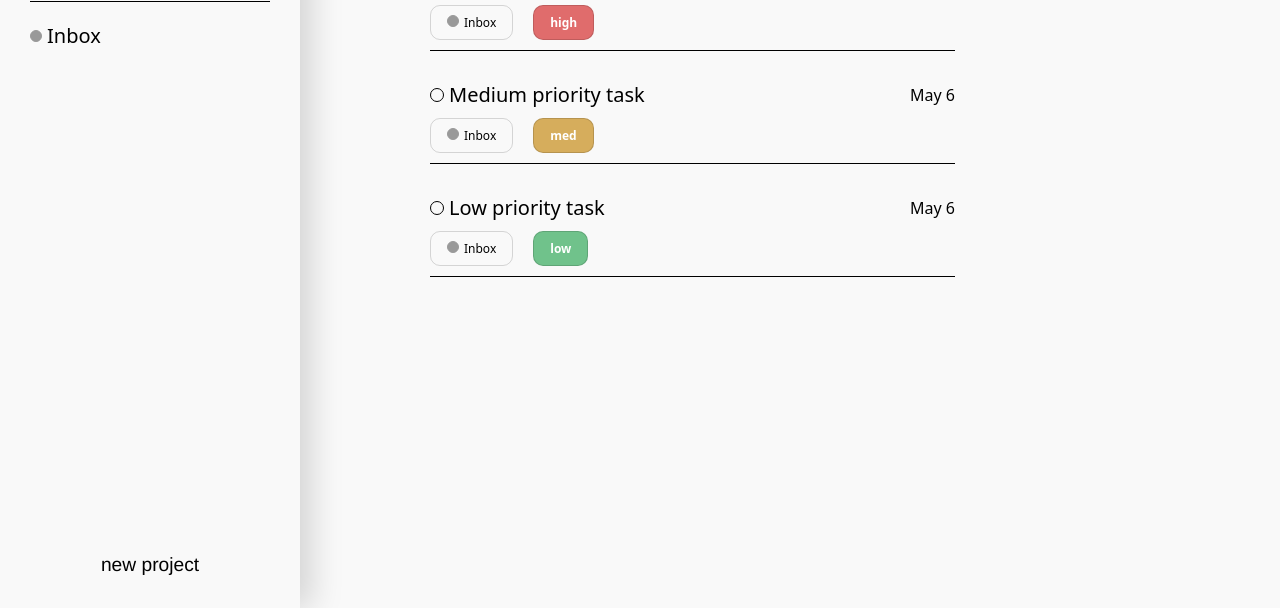
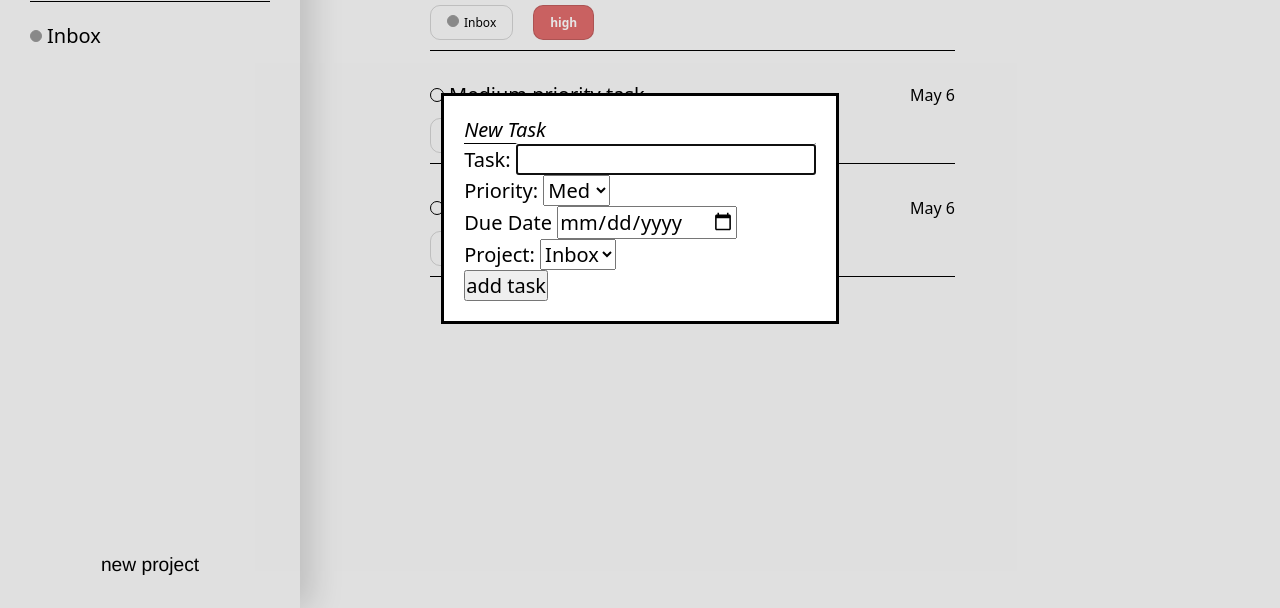
Before and after one commit to dantoms/top-todolist, a website built with webpack: page src/template.html in a window 1280 px wide. Both pictures are taken after a click on the button "+ new todo". Shown: the part 192-800 px from the top of the page. Built offline with nearby package versions, Linux system fonts and the light colour scheme.

Commit message:
Show modal to add new task on button click

```diff
--- a/src/display.js
+++ b/src/display.js
@@ -7,6 +7,8 @@ export default (() => {
   const taskList = document.querySelector("#task-list");
   const projectsList = document.querySelector("#projects");
   const newProjectBtn = document.querySelector("#new-project-btn");
+  const newTaskBtn = document.querySelector("#new-todo-btn");
+  const newTaskModal = document.querySelector("#new-task-dialog");
 
   const renderTasks = (tasks) => {
     taskList.innerHTML = "";
@@ -77,6 +79,15 @@ export default (() => {
       ul.append(li);
     });
     projectsList.append(ul);
+
+    const projectSelect = document.querySelector("#project-select");
+    projectSelect.innerHTML = "";
+    projects.forEach((project) => {
+      const option = document.createElement("option");
+      option.setAttribute("value", project._name);
+      option.textContent = project._name;
+      projectSelect.append(option);
+    });
   };
 
   const newProject = () => {
@@ -137,6 +148,14 @@ export default (() => {
     newProject();
   });
 
+  const newTask = () => {
+    newTaskModal.showModal();
+  };
+
+  newTaskBtn.addEventListener("click", () => {
+    newTask();
+  });
+
   pubsub.subscribe("taskAdded", renderTasks);
   pubsub.subscribe("projectAdded", renderProjects);
 
--- a/src/template.html
+++ b/src/template.html
@@ -21,5 +21,33 @@
         </ul>
       </section>
     </main>
+    <dialog id="new-task-dialog">
+      <h2>New Task</h2>
+      <form>
+        <div class="form-row">
+          <label for="title">Task: </label>
+          <input type="text" id="title" name="title" />
+        </div>
+        <div class="form-row">
+          <label for="priority">Priority: </label>
+          <select name="priority" id="priority">
+            <option value="high">High</option>
+            <option value="med" selected="selected">Med</option>
+            <option value="low">Low</option>
+          </select>
+        </div>
+        <div class="form-row">
+          <label for="due">Due Date</label>
+          <input type="date" name="due" id="due" />
+        </div>
+        <div class="form-row">
+          <label for="project-select">Project: </label>
+          <select name="project-select" id="project-select"></select>
+        </div>
+        <div class="form-row">
+          <button type="submit">add task</button>
+        </div>
+      </form>
+    </dialog>
   </body>
 </html>
```
